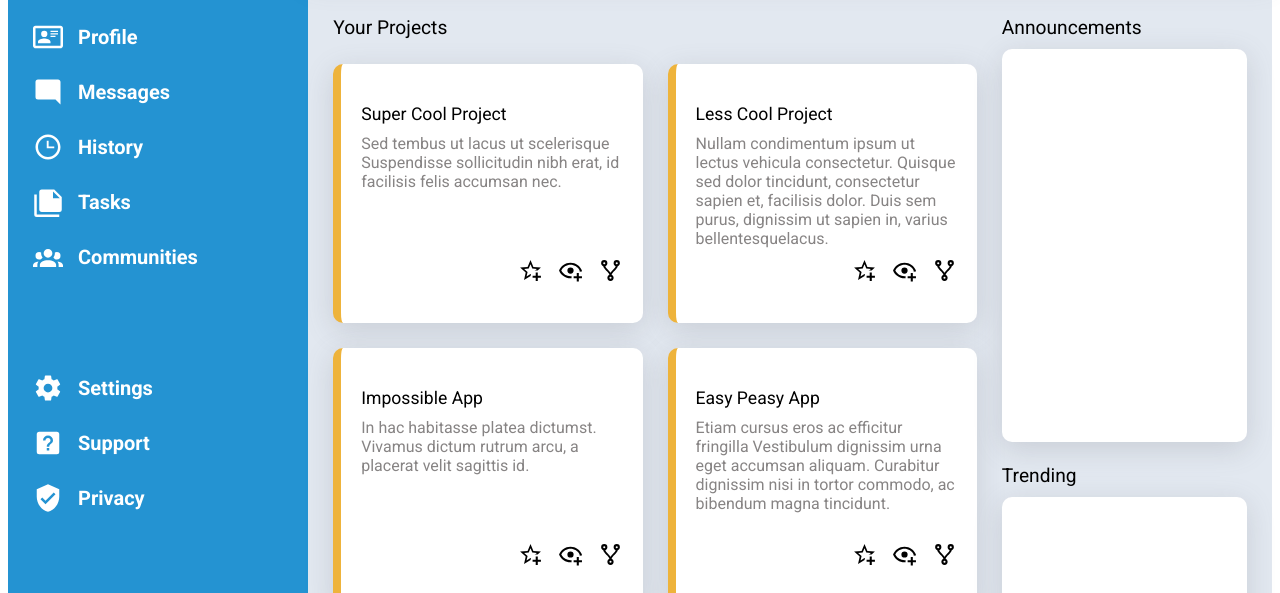
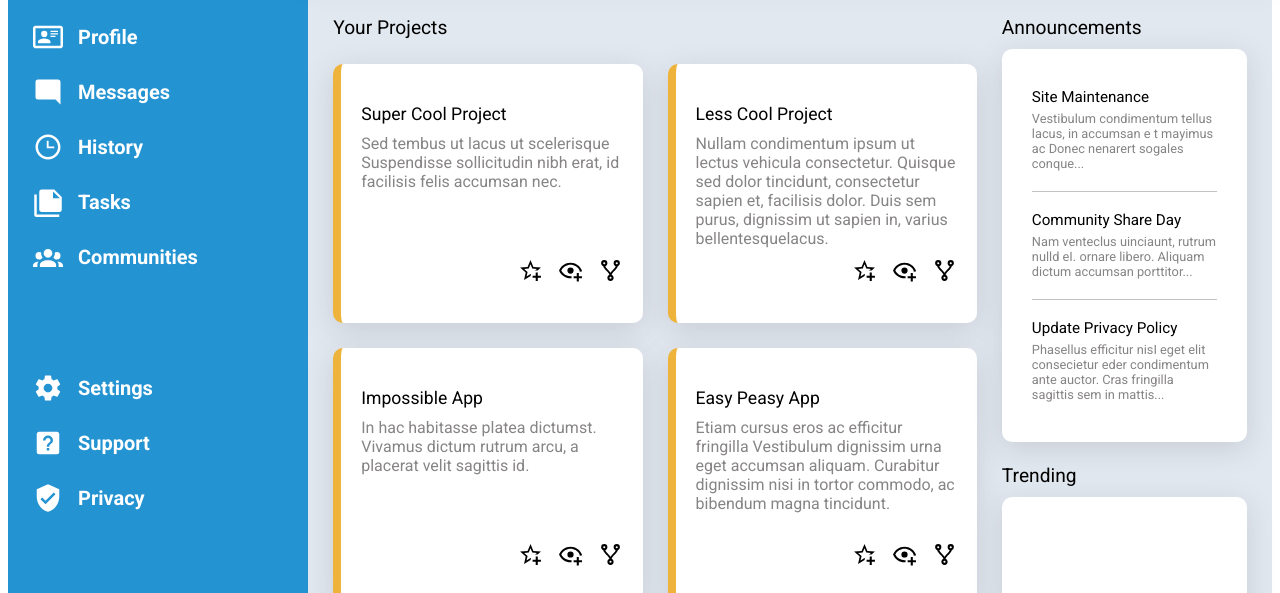
Before and after one commit to ssaigol/admin-dashboard, a plain HTML site: page index.html in a window 1280 px wide. Shown: the part 207-800 px from the top of the page. Drawn offline with Linux system fonts and the light colour scheme.

Commit message:
Populate & style announcements card

```diff
--- a/index.html
+++ b/index.html
@@ -119,7 +119,24 @@
             </div>
             <div class="announcements-container">
                 <div class="announcements-header">Announcements</div>
-                <div class="card"></div>
+                <div class="card announcements-card">
+                    <div class="announcement">
+                        <div class="announcement-title">Site Maintenance</div>
+                        <div class="announcement-content">Vestibulum condimentum tellus lacus,
+                            in accumsan e t mayimus ac Donec
+                            nenarert sogales conque...</div>
+                    </div>
+                    <div class="announcement middle-announcement">
+                        <div class="announcement-title">Community Share Day</div>
+                        <div class="announcement-content">Nam venteclus uinciaunt, rutrum nulld
+                            eI. ornare libero. Aliquam dictum accumsan porttitor...</div>
+                    </div>
+                    <div class="announcement">
+                        <div class="announcement-title">Update Privacy Policy</div>
+                        <div class="announcement-content">Phasellus efficitur nisI eget elit
+                            consecietur eder condimentum ante auctor. Cras fringilla sagittis sem in mattis...</div>
+                    </div>
+                </div>
             </div>
             <div class="trending-container">
                 <div class="trending-header">Trending</div>
--- a/style.css
+++ b/style.css
@@ -189,6 +189,10 @@
             justify-content: space-between;
         }
 
+        .card:hover {
+            background-color: rgb(244, 234, 216);
+        }
+
         .projects-container {
             grid-area: projects;
             display: grid;
@@ -226,14 +230,42 @@
             gap: 15px;
         }
 
-
-
-
         .announcements-container {
             grid-area: announcements;
             display: grid;
             grid-template-rows: 45px 1fr;
             gap: 10px;
+        }
+
+        .announcements-card {
+            padding: 20px 30px;
+            font-size: 0.8rem;
+            justify-content: space-around;
+
+            display: flex;
+            flex-direction: column;
+        }
+
+        .announcement {
+            flex-grow: 1;
+
+            display: flex;
+            flex-direction: column;
+            justify-content: center;
+        }
+
+        .announcement-title {
+            font-size: 0.95rem;
+        }
+
+        .announcement-content {
+            color: rgb(135, 132, 132);
+            padding-top: 5px;
+        }
+
+        .middle-announcement {
+            border-top: 1px #c4c1c1 solid;
+            border-bottom: 1px #c4c1c1 solid;
         }
 
 
```
